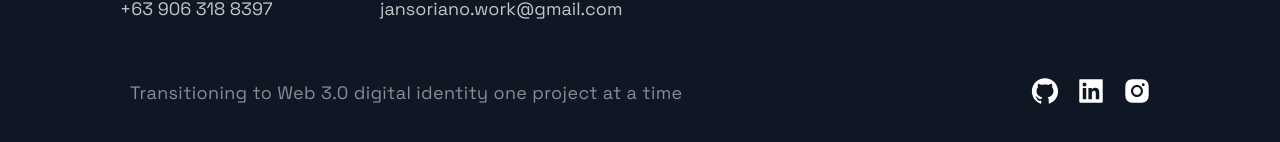
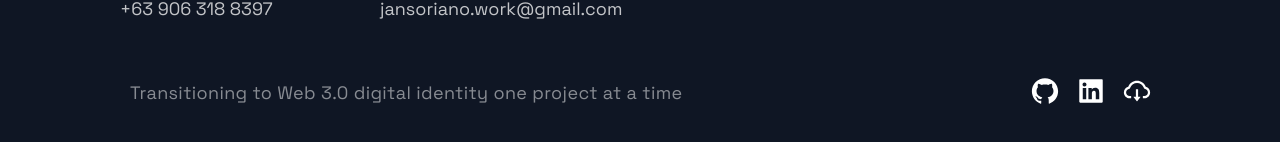
Before and after one commit to jansorianowork/nextjs-portfolio-2022, a Next.js app: page / in a window 1280 px wide. Shown: the part 3288-3430 px from the top of the page. Built offline with nearby package versions, Linux system fonts and the light colour scheme.

Commit message:
footer update

```diff
--- a/src/components/Footer/Footer.js
+++ b/src/components/Footer/Footer.js
@@ -1,5 +1,5 @@
 import React from 'react';
-import { AiFillGithub, AiFillInstagram, AiFillLinkedin } from 'react-icons/ai';
+import {  AiFillGithub, AiOutlineCloudDownload, AiFillLinkedin } from 'react-icons/ai';
 
 import { SocialIcons } from '../Header/HeaderStyles';
 import { CompanyContainer, FooterWrapper, LinkColumn, LinkItem, LinkList, LinkTitle, Slogan, SocialContainer, SocialIconsContainer } from './FooterStyles';
@@ -24,15 +24,15 @@ const Footer = () => {
           <Slogan>Transitioning to Web 3.0 digital identity one project at a time</Slogan>
         </CompanyContainer>
         <SocialContainer>
-          <SocialIcons href="https://google.com">
-            <AiFillGithub size="3rem" />
-          </SocialIcons>
-          <SocialIcons href="https://google.com">
-            <AiFillLinkedin size="3rem" />
-          </SocialIcons>
-          <SocialIcons href="https://google.com">
-            <AiFillInstagram size="3rem" />
-          </SocialIcons>
+        <SocialIcons href="https://github.com/jansorianowork">
+          <AiFillGithub size="3rem" />
+        </SocialIcons>
+        <SocialIcons href="https://www.linkedin.com/in/jansoriano-233984192/">
+          <AiFillLinkedin size="3rem" />
+        </SocialIcons>
+        <SocialIcons href="file/resume.pdf">
+          <AiOutlineCloudDownload size="3rem"/>
+        </SocialIcons>
         </SocialContainer>
       </SocialIconsContainer>
     </FooterWrapper>
```
